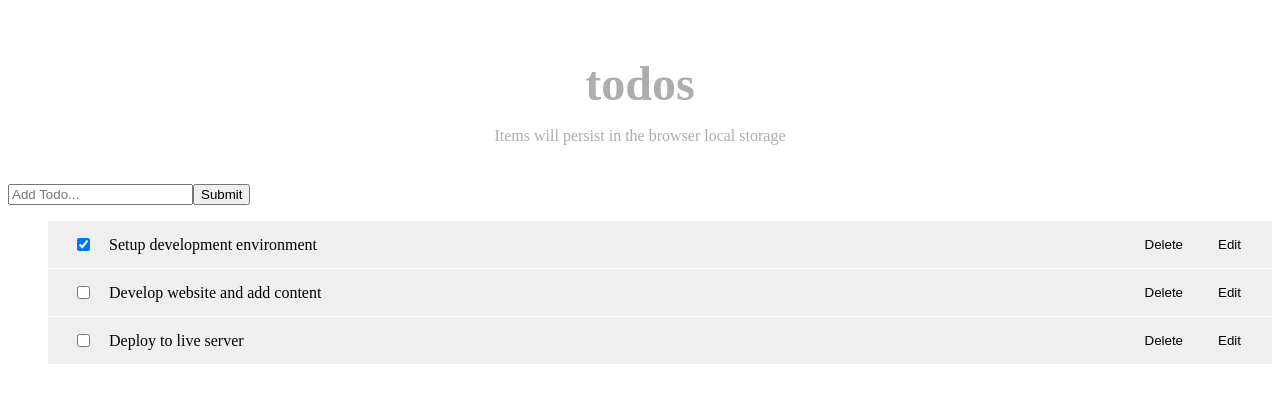
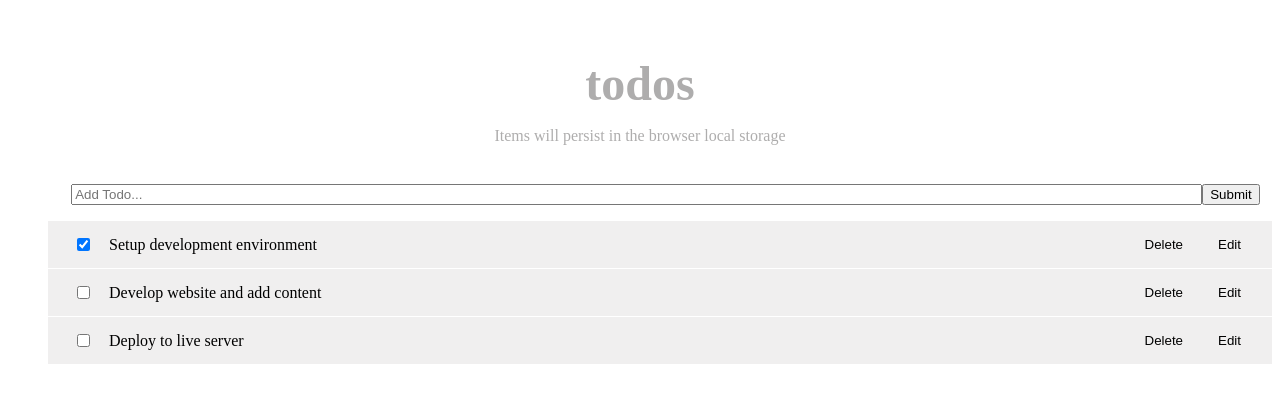
Before and after one commit to shihabrafio/To-do-list-React, a React (Vite) app: page / in a window 1280 px wide. Shown: the top 402 px of the page. Built offline with nearby package versions, Linux system fonts and the light colour scheme.

Commit message:
Add  style in the input

```diff
--- a/src/components/InputTodo.jsx
+++ b/src/components/InputTodo.jsx
@@ -1,5 +1,4 @@
 /* eslint react/prop-types: 0 */
-
 import { useState } from 'react';
 const InputTodo = ({ addTodoItem }) => {
     const [title, setTitle] = useState('');
@@ -18,7 +17,10 @@ const InputTodo = ({ addTodoItem }) => {
             setMessage('Please add item.');
           }
     };
-
+    const inputStyles = {
+      marginLeft: '5%',
+      paddingRight: '75%',
+    };
     return (
     <>
       <form onSubmit={handleSubmit} className="form-container">
@@ -28,6 +30,7 @@ const InputTodo = ({ addTodoItem }) => {
         value={title}
         onChange={handleChange}
         className="input-text"
+        style={inputStyles}
         />
         <button className="input-submit">Submit</button>
       </form>
```
